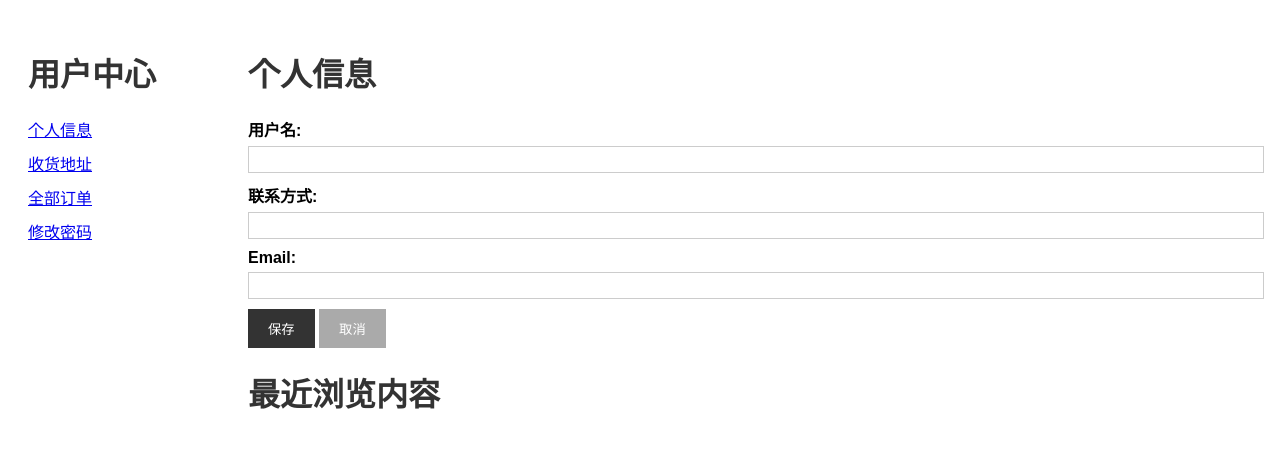
After one commit to limeijingnicky/meiduo, a Django app: page /info/ in a window 1280 px wide. The commit adds this page. Shown: the top 456 px of the page. Run offline with Django 3.2, Linux system fonts and the light colour scheme; the visitor is signed in with stand-in values (Sample User, id 1).

Commit message:
code changes

```diff
--- a/contents/templates/index.html
+++ b/contents/templates/index.html
@@ -69,11 +69,11 @@
 
                 <div class="user_link fl">
                     <span>|</span>
-                    <a href="user_center_info.html">用户中心</a>
+                    <a href="/info">用户中心</a>
                     <span>|</span>
                     <a href="/cart">我的购物车</a>
                     <span>|</span>
-                    <a href="user_center_order.html">我的订单</a>
+                    <a href="/order">我的订单</a>
                 </div>
             </div>
         </div>
--- a/meiduo/settings.py
+++ b/meiduo/settings.py
@@ -281,3 +281,6 @@ AUTH_USER_MODEL = 'users.Users'
 
 ##指定自定义用户认证后端
 AUTHENTICATION_BACKENDS = ['users.utils.UsernameMobileBackend']
+
+##配置未登录用户的重定向页面
+LOGIN_URL='/login'
--- a/users/templates/login.html
+++ b/users/templates/login.html
@@ -75,7 +75,7 @@
                 </div>
             </div>
             <div class="third_party">
-                <a @click="qq_login" class="qq_login">QQ</a>
+                <a href="qq_login" class="qq_login">QQ</a>
                 <a href="#" class="weixin_login">微信</a>
                 <a href="register.html" class="register_btn">立即注册</a>
             </div>
--- /dev/null
+++ b/users/templates/user_center_info.html
@@ -0,0 +1,100 @@
+<!DOCTYPE html>
+<html lang="en">
+<head>
+    <meta charset="UTF-8">
+    <meta name="viewport" content="width=device-width, initial-scale=1.0">
+    <title>用户中心</title>
+    <style>
+        /* 样式可以根据需要进行自定义 */
+        body {
+            font-family: Arial, sans-serif;
+        }
+
+        #sidebar {
+            width: 200px;
+            background-color: #fff;
+            color: #fff;
+            padding: 20px;
+            float: left;
+        }
+
+        #content {
+            margin-left: 220px;
+            padding: 20px;
+        }
+
+        ul {
+            list-style-type: none;
+            padding: 0;
+        }
+
+        li {
+            margin-bottom: 10px;
+        }
+
+        h1 {
+            color: #333;
+        }
+
+        .form-group {
+            margin-bottom: 10px;
+        }
+
+        label {
+            display: block;
+            font-weight: bold;
+        }
+
+        input[type="text"], input[type="email"] {
+            width: 100%;
+            padding: 5px;
+            margin-top: 5px;
+            border: 1px solid #ccc;
+        }
+
+        button {
+            padding: 10px 20px;
+            background-color: #333;
+            color: #fff;
+            border: none;
+            cursor: pointer;
+        }
+
+        button.cancel {
+            background-color: #aaa;
+        }
+    </style>
+</head>
+<body>
+    <div id="sidebar">
+        <h1>用户中心</h1>
+        <ul>
+            <li><a href="#">个人信息</a></li>
+            <li><a href="#">收货地址</a></li>
+            <li><a href="#">全部订单</a></li>
+            <li><a href="#">修改密码</a></li>
+        </ul>
+    </div>
+    <div id="content">
+        <h1>个人信息</h1>
+        <form>
+            <div class="form-group">
+                <label for="username">用户名:</label>
+                <input type="text" id="username" name="username">
+            </div>
+            <div class="form-group">
+                <label for="contact">联系方式:</label>
+                <input type="text" id="contact" name="contact">
+            </div>
+            <div class="form-group">
+                <label for="email">Email:</label>
+                <input type="email" id="email" name="email">
+            </div>
+            <button type="submit">保存</button>
+            <button type="button" class="cancel">取消</button>
+        </form>
+        <h1>最近浏览内容</h1>
+        <!-- 这里可以添加最近浏览内容的列表或其他信息 -->
+    </div>
+</body>
+</html>
--- a/users/urls.py
+++ b/users/urls.py
@@ -8,4 +8,7 @@ urlpatterns = [
     re_path(r'^mobiles/(?P<mobile>1[0-9]\d{9})/count/$', views.MobileCountView.as_view()),
     re_path(r'^login/', views.LoginView.as_view(),name='login'),
     re_path(r'^logout/', views.LogoutView.as_view(),name='logout'),
+    re_path(r'^info/', views.UserinfoView.as_view(), name='info'),
+    re_path(r'^cart/', views.UserCartView.as_view(), name='cart'),
+    re_path(r'^order/', views.UserOrderView.as_view(), name='order'),
 ]
--- a/users/views.py
+++ b/users/views.py
@@ -7,7 +7,7 @@ from django.db import DatabaseError
 from django.urls import reverse
 from django.contrib.auth import login,authenticate,logout
 from django_redis import get_redis_connection
-
+from django.contrib.auth.mixins import LoginRequiredMixin
 
 ##设计子接口逻辑，
 # 包括请求方法，get post put delete
@@ -16,9 +16,26 @@ from django_redis import get_redis_connection
 # 响应数据，响应数据 html json
 
 
-class UserinfoView(View):
+class UserinfoView(LoginRequiredMixin,View):
     #用户中心
-    pass
+    def get(self,request):
+        # if request.user.is_authenticated:
+        #     return render(request,'user_center_info.html')
+        # else:
+        #     return redirect('/login')
+        # login_url='/login'
+        return render(request,'user_center_info.html')
+
+class UserCartView(LoginRequiredMixin,View):
+    ##购物车
+    def get(self,request):
+        return render(request,'cart.html')
+
+
+class UserOrderView(LoginRequiredMixin, View):
+    ##用户订单
+    def get(self, request):
+        return render(request, 'user_center_order.html')
 
 class LogoutView(View):
     #用户退出登录
@@ -68,13 +85,20 @@ class LoginView(View):
             #记住登录：状态保持为1小时
             request.session.set_expiry(60*60)
 
-        response=redirect('/')
+        #先取出next
+        next=request.GET.get('next')
+        #如果next存在则重定向到之前页面
+        if next:
+            response=redirect(next)
+        #如果next不存在，则重定向到首页
+        else:
+            response=redirect('/')
 
         #为了在首页显示用户名等登录信息，需要将用户名缓存到cookie中
         response.set_cookie('username',user.username,max_age=60*60)
 
 
-        #响应结果(重定向到首页)
+        #响应结果(重定向到之前页面)
         return response
 
 
```
Also changed, not shown: users/templates/cart.html (added, +92 -0 lines), users/templates/user_center_order.html (added, +78 -0 lines).
